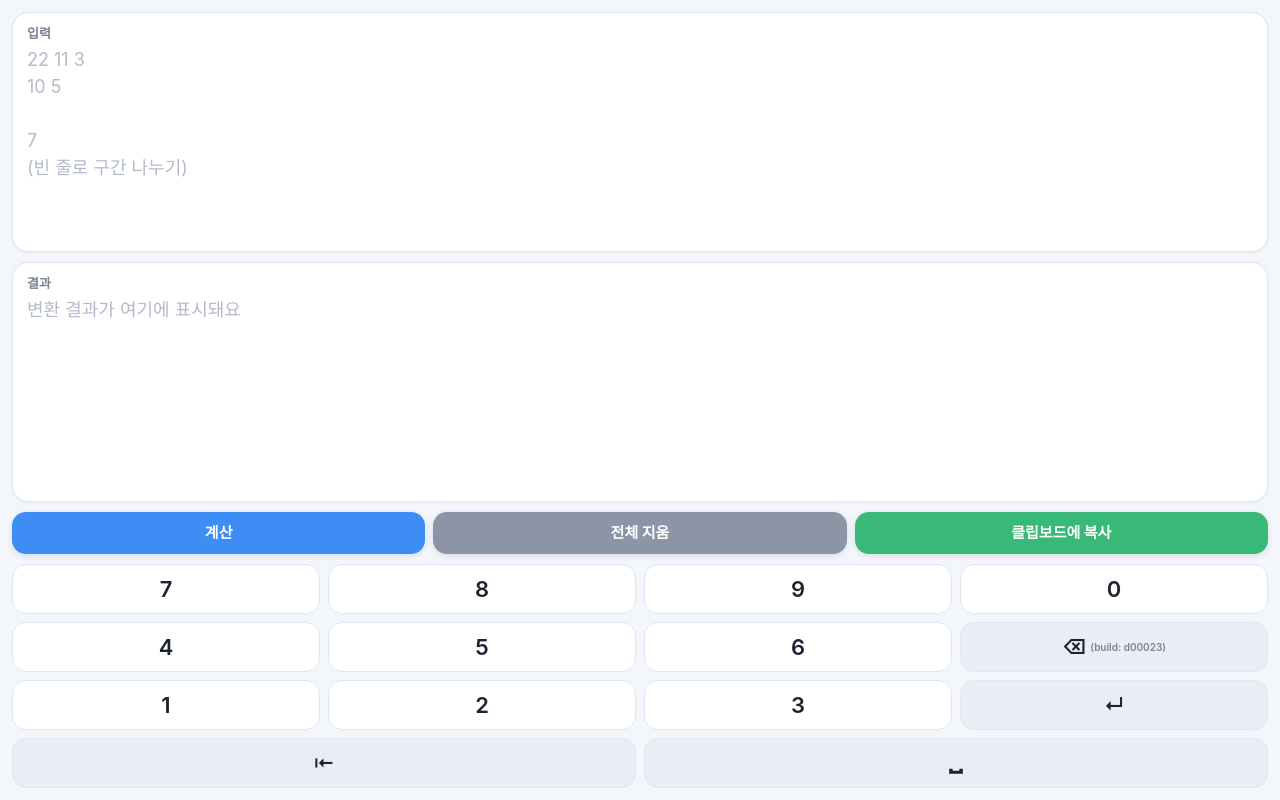
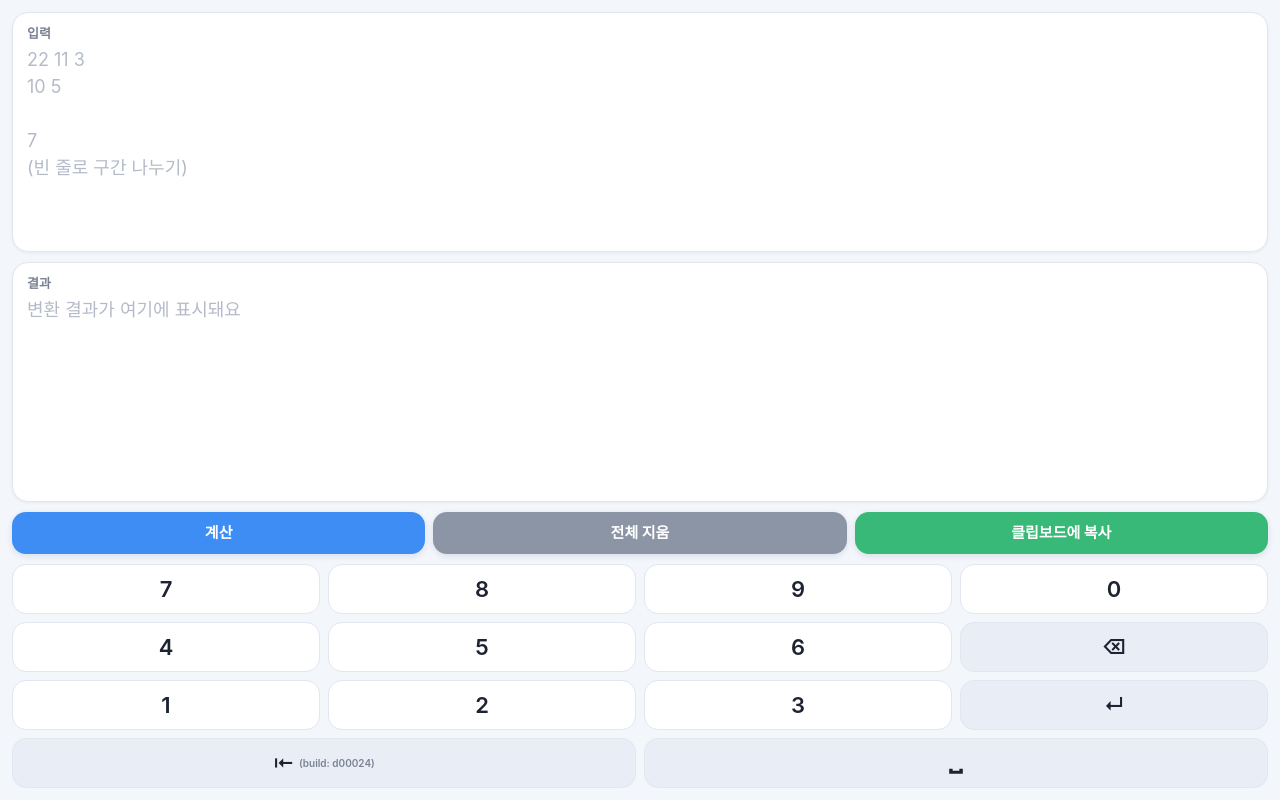
Before and after one commit to unnitti/count, a plain HTML site: page index.html in a window 1280 px wide. Drawn offline with Linux system fonts and the light colour scheme.

Commit message:
Move build label beside line-delete key and bump build

```diff
--- a/index.html
+++ b/index.html
@@ -74,7 +74,7 @@
   .pad button.backspace-key { display: flex; align-items: center; justify-content: center; gap: 4px; }
   .pad .debug-version { font-size: 10px; font-weight: 600; color: var(--sub); white-space: nowrap; }
   .pad .line-delete, .pad .space-key { grid-column: span 2; }
-  .pad .line-delete { display: flex; align-items: center; justify-content: center; font-size: 20px; }
+  .pad .line-delete { display: flex; align-items: center; justify-content: center; gap: 5px; font-size: 20px; }
   #input { scrollbar-width: none; }
   #input::-webkit-scrollbar { display: none; }
   .modal { position: fixed; inset: 0; background: rgba(20, 30, 50, .45); display: none;
@@ -105,9 +105,9 @@
   </div>
   <div class="pad" id="pad">
     <button data-k="7">7</button><button data-k="8">8</button><button data-k="9">9</button><button data-k="0">0</button>
-    <button data-k="4">4</button><button data-k="5">5</button><button data-k="6">6</button><button class="fn backspace-key" data-k="back" aria-label="백스페이스"><span>⌫</span><span class="debug-version">(build: d00023)</span></button>
+    <button data-k="4">4</button><button data-k="5">5</button><button data-k="6">6</button><button class="fn backspace-key" data-k="back" aria-label="백스페이스"><span>⌫</span></button>
     <button data-k="1">1</button><button data-k="2">2</button><button data-k="3">3</button><button class="fn" data-k="enter" aria-label="줄바꿈">↵</button>
-    <button class="fn line-delete" data-k="line" aria-label="한 줄 지움"><span aria-hidden="true">⇤</span></button><button class="fn space-key" data-k="space" aria-label="빈칸">␣</button>
+    <button class="fn line-delete" data-k="line" aria-label="한 줄 지움"><span aria-hidden="true">⇤</span><span class="debug-version">(build: d00024)</span></button><button class="fn space-key" data-k="space" aria-label="빈칸">␣</button>
   </div>
   <div class="modal" id="modal">
     <div class="dialog">
```
